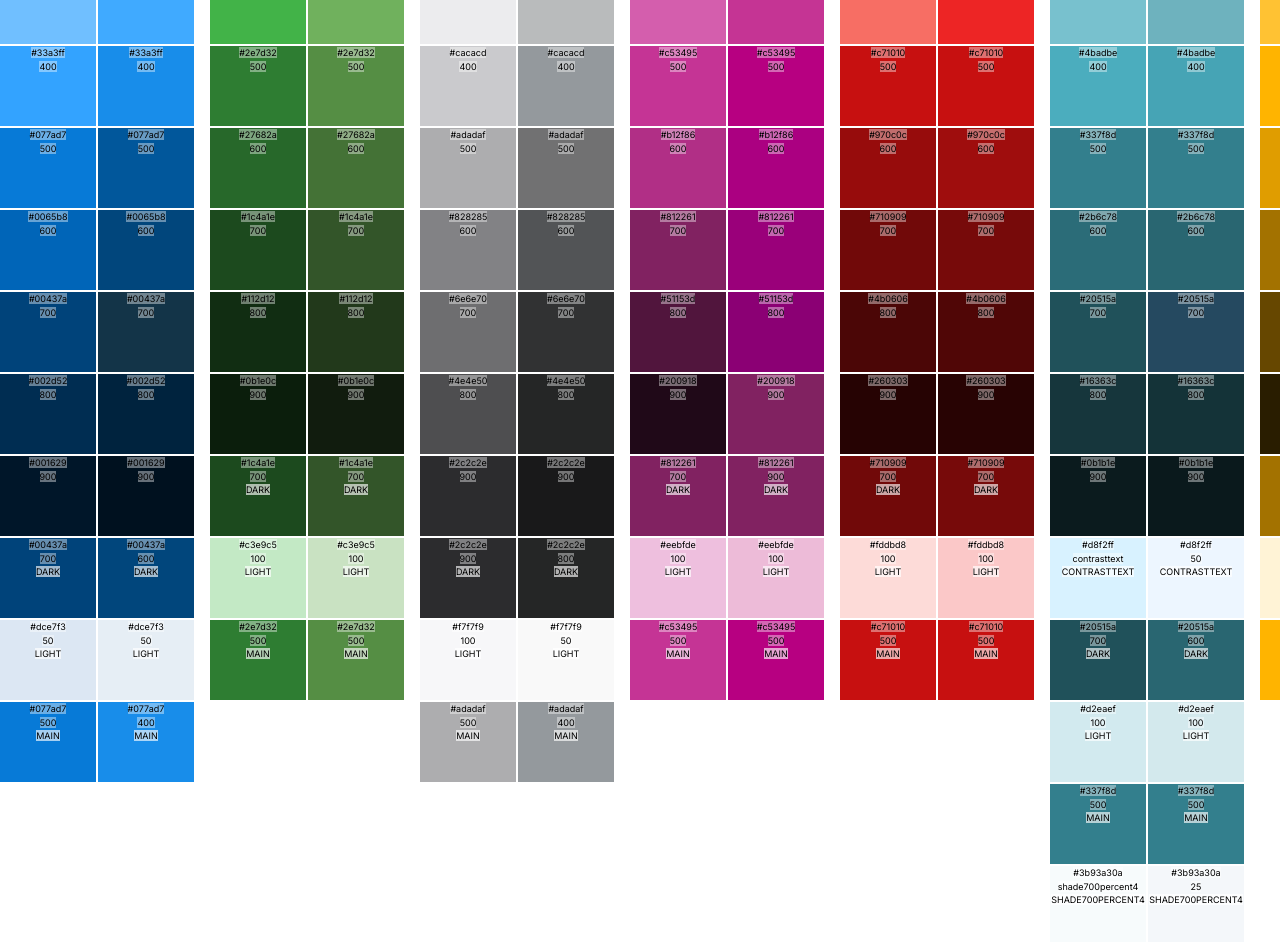
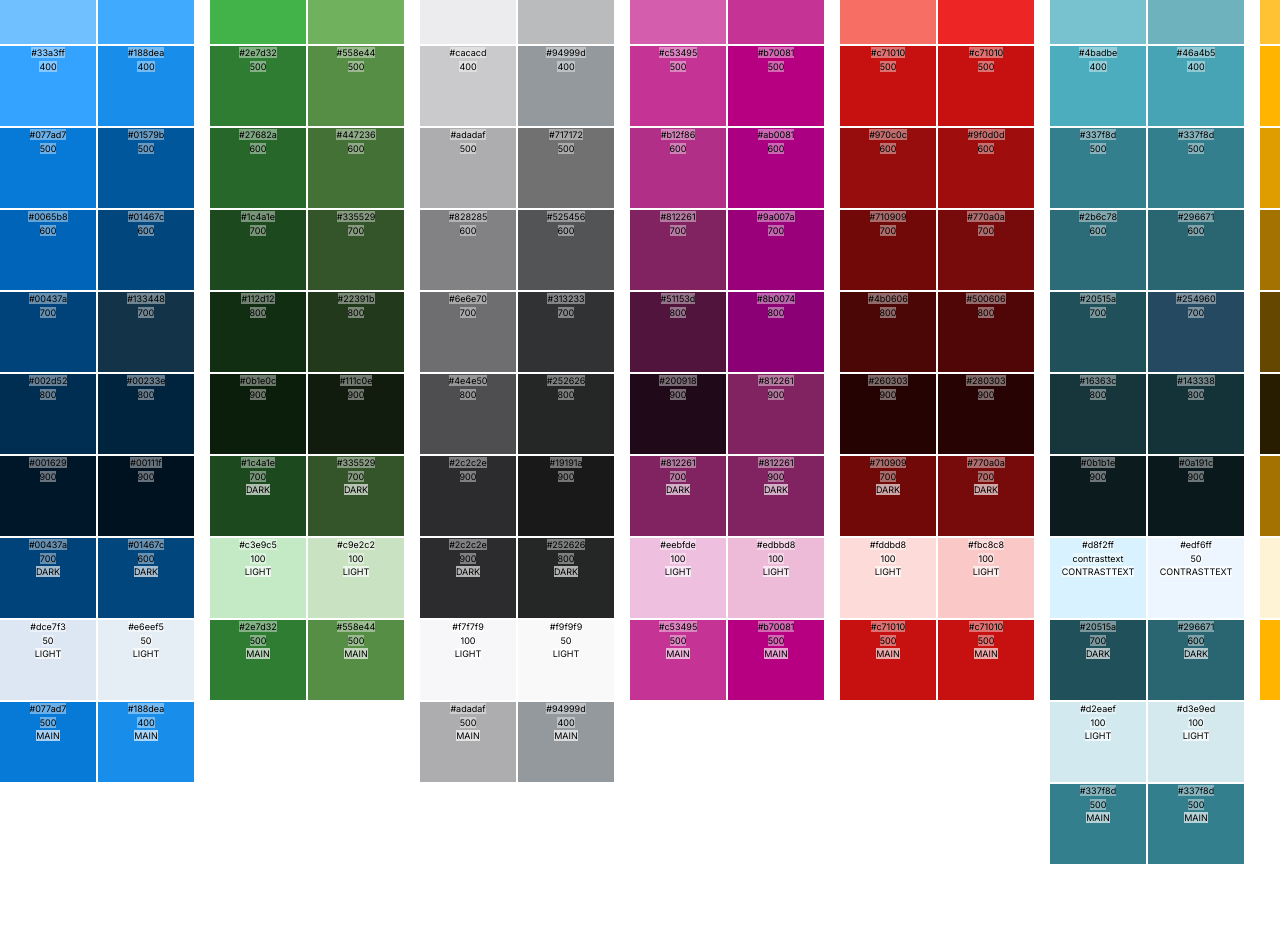
Before and after one commit to kaushnian/shadcn-mc-colors, a Next.js app: page / in a window 1280 px wide. Shown: the part 400-1342 px from the top of the page. After the commit the page ends 1266 px from the top, so only its background shows below. Built offline with nearby package versions, Linux system fonts and the light colour scheme.

Commit message:
Fix colors

```diff
--- a/src/components/color-palette.tsx
+++ b/src/components/color-palette.tsx
@@ -49,7 +49,7 @@ export default function ColorPalette() {
                   return (
                     <div style={{ background: colorV2 }} className="w-24 text-[9px] lowercase">
                       <div>
-                        <span className="bg-white/40">{color}</span>
+                        <span className="bg-white/40">{colorV2}</span>
                       </div>
                       <div>
                         <span className="bg-white/40">
--- a/src/data/colors-v1.ts
+++ b/src/data/colors-v1.ts
@@ -94,8 +94,6 @@ export const colorsV1: ColorOptions = {
     dark: '#20515a',
     light: '#d2eaef',
     main: '#337f8d',
-    /** @deprecated */
-    shade700percent4: '#3b93a30a',
   },
   yellow: {
     50: 'none',
--- a/src/data/colors-v2.ts
+++ b/src/data/colors-v2.ts
@@ -94,7 +94,6 @@ export const colorsV2: ColorOptions = {
     dark: '#296671',
     light: '#D3E9ED',
     main: '#337F8D',
-    shade700percent4: '#F4F7FA',
   },
   yellow: {
     50: '#FFFCF5',
```
